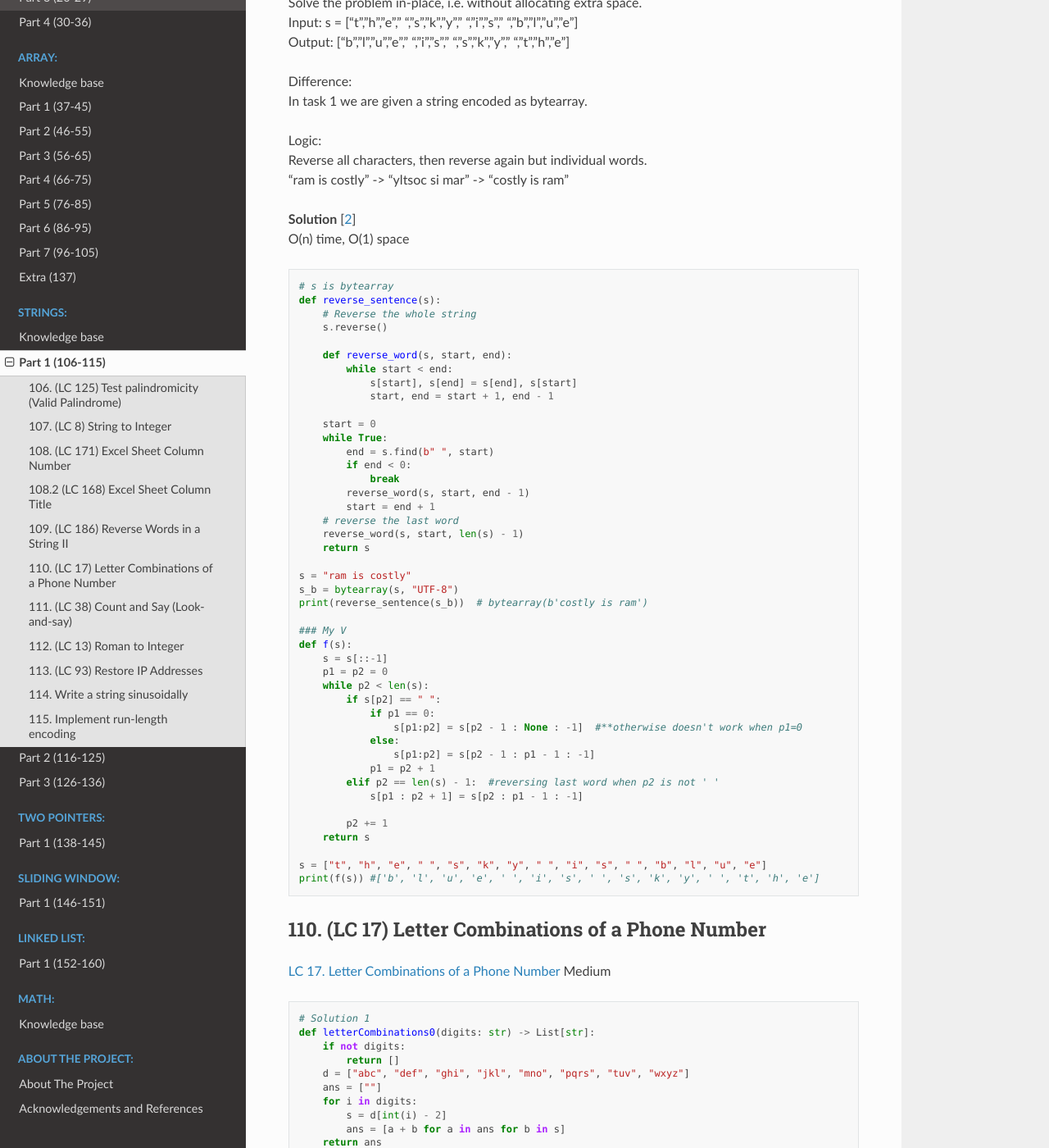
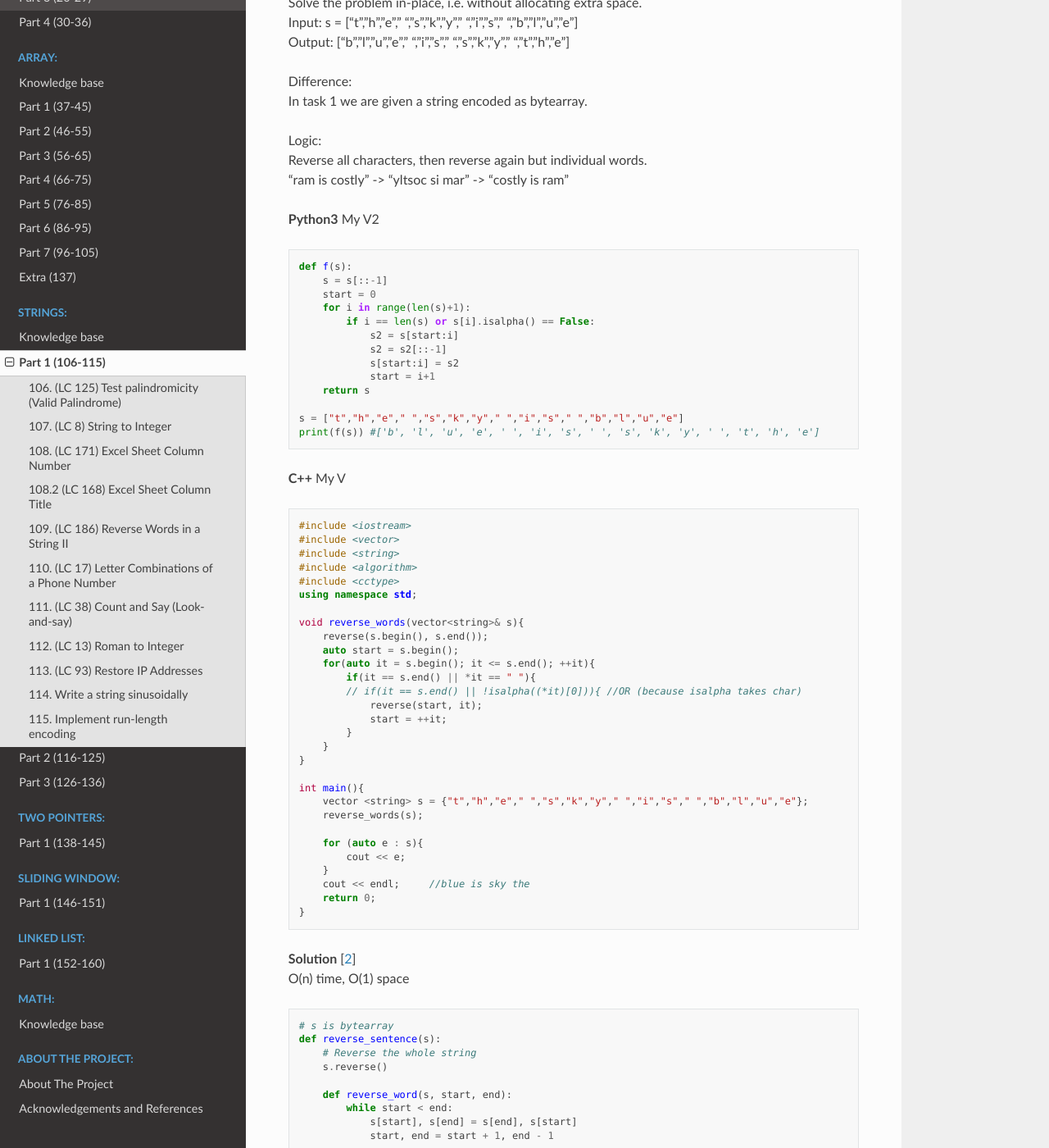
Before and after one commit to kkvero/elements_of_leetcode, a Sphinx documentation site: the page built from docs/source/strings/strings_1.rst, in a window 1280 px wide and 1400 px high, scrolled down 6708 px. Shown: the whole window at 82% size. Built offline with Sphinx 7.4.7 and the Read the Docs theme 2.0.0, drawn with Linux system fonts in a browser that asks for light colours.

Commit message:
update 64: edit 109, c++

```diff
--- a/docs/source/strings/strings_1.rst
+++ b/docs/source/strings/strings_1.rst
@@ -342,6 +342,56 @@ Easy ::
 | Reverse all characters, then reverse again but individual words.
 | "ram is costly" -> "yltsoc si mar" -> "costly is ram"
 
+**Python3** My V2 ::
+
+    def f(s):
+        s = s[::-1]
+        start = 0
+        for i in range(len(s)+1):
+            if i == len(s) or s[i].isalpha() == False:
+                s2 = s[start:i]
+                s2 = s2[::-1]
+                s[start:i] = s2
+                start = i+1
+        return s
+
+    s = ["t","h","e"," ","s","k","y"," ","i","s"," ","b","l","u","e"]
+    print(f(s)) #['b', 'l', 'u', 'e', ' ', 'i', 's', ' ', 's', 'k', 'y', ' ', 't', 'h', 'e']
+
+**C++** My V
+
+.. code-block:: cpp
+
+    #include <iostream>
+    #include <vector>
+    #include <string>
+    #include <algorithm>
+    #include <cctype>
+    using namespace std;
+
+    void reverse_words(vector<string>& s){
+        reverse(s.begin(), s.end());
+        auto start = s.begin();
+        for(auto it = s.begin(); it <= s.end(); ++it){
+            if(it == s.end() || *it == " "){
+            // if(it == s.end() || !isalpha((*it)[0])){ //OR (because isalpha takes char)
+                reverse(start, it);
+                start = ++it;
+            }
+        }
+    }
+
+    int main(){
+        vector <string> s = {"t","h","e"," ","s","k","y"," ","i","s"," ","b","l","u","e"};
+        reverse_words(s);
+
+        for (auto e : s){
+            cout << e;
+        }
+        cout << endl;     //blue is sky the
+        return 0;
+    }
+
 | **Solution** [:ref:`2 <ref-label>`]
 | O(n) time, O(1) space
 
```
Also changed, not shown: other parts of docs/source/strings/strings_1.rst (+1 -1 lines), requirements_py12.txt (added, +25 -0 lines), 5 other files.
